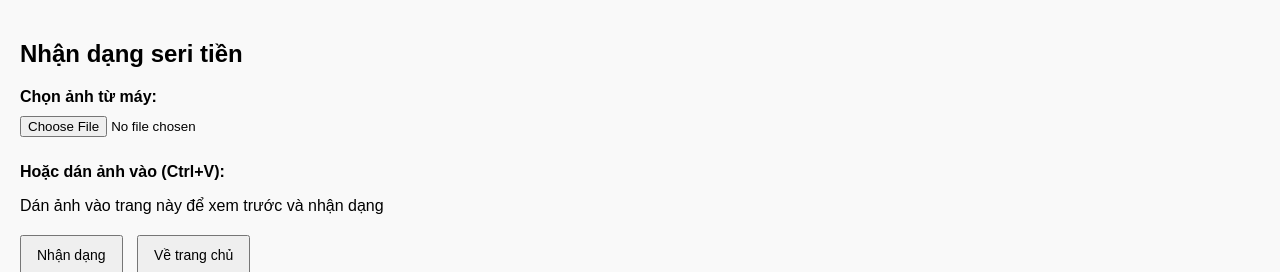
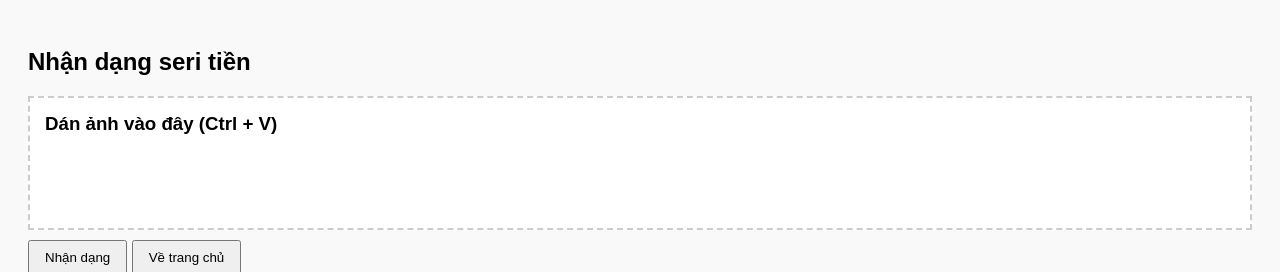
Before and after one commit to huyenhocvt/huyen_hoc_xuan_truong, a Flask app: page /nhan-seri-tien in a window 1280 px wide. Shown: the top 272 px of the page. Run offline with Flask 3, Linux system fonts and the light colour scheme.

Commit message:
Đơn giản hóa giao diện: chỉ cần dán ảnh để nhận dạng seri

```diff
--- a/templates/nhan_seri_tien.html
+++ b/templates/nhan_seri_tien.html
@@ -4,104 +4,54 @@
     <meta charset="UTF-8">
     <title>Nhận dạng seri tiền</title>
     <style>
-        body { font-family: Arial, sans-serif; margin: 0; padding: 20px; background-color: #f9f9f9; }
-        .container { display: flex; gap: 20px; margin-top: 20px; flex-wrap: wrap; }
-        .left, .right {
-            flex: 1;
-            min-width: 300px;
-            background: white;
-            padding: 15px;
-            border-radius: 8px;
-            box-shadow: 0 2px 4px rgba(0,0,0,0.1);
-        }
-        .left img, .preview img {
-            max-width: 100%;
-            height: auto;
-            margin-top: 10px;
-            border: 1px solid #ccc;
-            padding: 5px;
-            background: #fff;
-        }
-        .buttons { margin-top: 20px; }
-        button {
-            margin-right: 10px;
-            padding: 10px 15px;
-            font-size: 14px;
-        }
-        input[type="file"] {
-            margin-top: 10px;
-        }
-        .preview {
-            margin-top: 10px;
-            max-height: 300px;
-            overflow: auto;
-        }
+        body { font-family: Arial, sans-serif; padding: 20px; background-color: #f9f9f9; }
+        .box { border: 2px dashed #ccc; padding: 15px; min-height: 100px; background: white; }
+        .box h3 { margin-top: 0; }
+        .preview img { max-width: 100%; margin-top: 10px; border: 1px solid #ccc; }
+        .result { margin-top: 20px; }
+        button { margin-top: 10px; padding: 8px 15px; }
     </style>
 </head>
 <body>
     <h2>Nhận dạng seri tiền</h2>
-    <form method="POST" action="/process-seri-tien" enctype="multipart/form-data">
-        <label><strong>Chọn ảnh từ máy:</strong></label><br>
-        <input type="file" name="file_upload" id="file_upload" accept="image/*"><br>
-        <div class="preview" id="filePreview"></div>
 
-        <p><strong>Hoặc dán ảnh vào (Ctrl+V):</strong></p>
-        <div class="preview" id="pasteInfo">Dán ảnh vào trang này để xem trước và nhận dạng</div>
+    <form method="POST" action="/process-seri-tien">
+        <div class="box" id="dropZone">
+            <h3>Dán ảnh vào đây (Ctrl + V)</h3>
+            <div class="preview" id="previewArea"></div>
+        </div>
         <input type="hidden" id="image_data" name="image_data">
 
-        <div class="buttons">
-            <button type="submit">Nhận dạng</button>
-            <button type="button" onclick="location.href='/index'">Về trang chủ</button>
-        </div>
+        <button type="submit">Nhận dạng</button>
+        <button type="button" onclick="location.href='/index'">Về trang chủ</button>
     </form>
 
-    <div class="container">
-        <div class="left">
-            <h3>Ảnh đã xử lý</h3>
-            <img src="/static/images/seri_sample.jpg" alt="Seri tiền mẫu">
-        </div>
-        <div class="right">
-            <h3>Kết quả nhận dạng</h3>
-            <p><strong>Seri:</strong> {{ seri_result if seri_result else 'Chưa có kết quả' }}</p>
-            <button onclick="copyText('{{ seri_result }}')">Copy seri tiền</button>
-        </div>
+    <div class="result">
+        <h3>Kết quả nhận dạng</h3>
+        <p><strong>Seri:</strong> {{ seri_result if seri_result else 'Chưa có kết quả' }}</p>
+        <button onclick="copyText('{{ seri_result }}')">Copy seri tiền</button>
     </div>
 
     <script>
-        function copyText(text) {
-            navigator.clipboard.writeText(text).then(function() {
-                alert('Đã copy seri tiền: ' + text);
-            });
-        }
-
-        document.getElementById('file_upload').addEventListener('change', function(event) {
-            const file = event.target.files[0];
-            if (!file) return;
-
-            const reader = new FileReader();
-            reader.onload = function(e) {
-                const preview = document.getElementById('filePreview');
-                preview.innerHTML = '<img src="' + e.target.result + '" alt="Preview">';
-            };
-            reader.readAsDataURL(file);
-        });
-
         window.addEventListener('paste', function(e) {
             const items = e.clipboardData.items;
             for (const item of items) {
                 if (item.type.indexOf('image') !== -1) {
                     const file = item.getAsFile();
                     const reader = new FileReader();
-                    reader.onload = function(event) {
-                        const base64Image = event.target.result;
-                        document.getElementById('image_data').value = base64Image;
-                        const preview = document.getElementById('pasteInfo');
-                        preview.innerHTML = '<img src="' + base64Image + '" alt="Pasted Image">';
+                    reader.onload = function(evt) {
+                        const base64 = evt.target.result;
+                        document.getElementById('image_data').value = base64;
+                        document.getElementById('previewArea').innerHTML = '<img src="' + base64 + '" alt="Pasted Image">';
                     };
                     reader.readAsDataURL(file);
                 }
             }
         });
+
+        function copyText(text) {
+            navigator.clipboard.writeText(text).then(() => alert('Đã copy: ' + text));
+        }
     </script>
 </body>
 </html>
```
